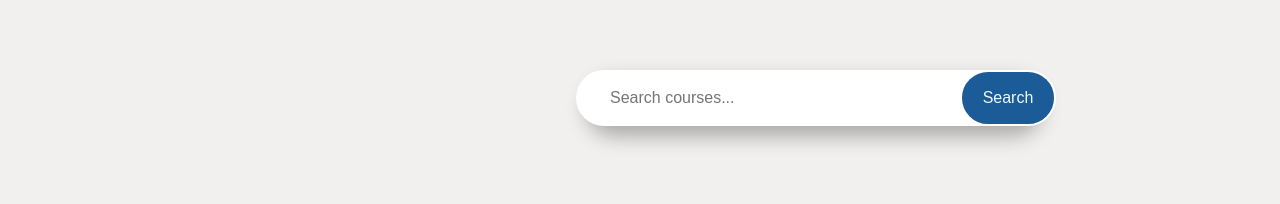
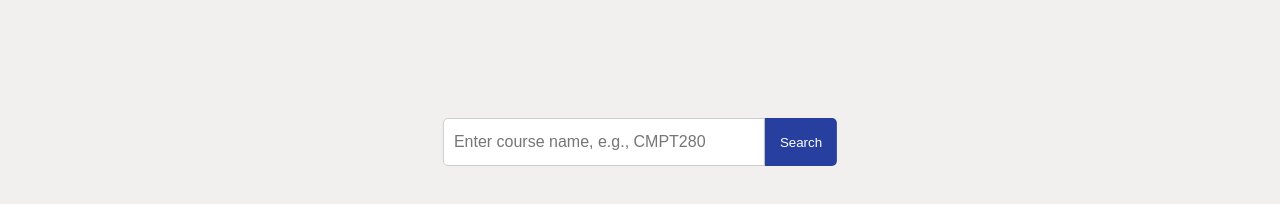
Before and after one commit to spookyoo/PlanMyCourse, a React app in the folder frontend/: page /graph in a window 1280 px wide. Shown: the part 554-758 px from the top of the page. Built offline with nearby package versions, Linux system fonts and the light colour scheme; the HTML template or start-up script is replaced by a standard one.

Commit message:
pulled from main

```diff
--- a/frontend/package.json
+++ b/frontend/package.json
@@ -14,7 +14,8 @@
     "js-cookie": "^3.0.5",
     "react": "^19.1.1",
     "react-dom": "^19.1.1",
-    "react-router-dom": "^7.9.4"
+    "react-router-dom": "^7.9.4",
+    "reactflow": "^11.11.4"
   },
   "devDependencies": {
     "@eslint/js": "^9.36.0",
--- a/frontend/src/app/pages/Graph.css
+++ b/frontend/src/app/pages/Graph.css
@@ -1,35 +1,99 @@
-.search-bar {
-  position: sticky;
-  justify-self: center;
-  align-self: center;
-  padding-left: 22em;
-  padding-top: 37em;
-  width: 30em;
+/* === Graph Page Styles === */
+.graph-container {
+  height: 100vh;
+  width: 100%;
+  display: flex;
+  flex-direction: column;
 }
 
-.search-bar input {
-  padding: 1rem 2em;
-  font-size: 1rem;
-  border: 2px solid #ffffff;
-  border-radius: 50px;
-  outline: none;
-  box-shadow: 10px 10px 20px rgba(0, 0, 0, 0.3);
+.graph-main {
+  flex: 1;
+  position: relative;
 }
 
-.search-bar button {
-    height: 3.5em;
-    width: 6em;
-    margin-left: -15%;
-    font-size: 1rem;
-    border: 2px solid #ffffff;
-    border-radius: 45px;
-    outline: none;
-    background-color: #1a5b98;
-    color: aliceblue;
+
+/* Input field */
+.search-input {
+  width: 300px;
+  padding: 10px;
+  border-radius: 5px 0 0 5px;
+  border: 1px solid #ccc;
+  outline: none;
+  font-size: 16px;
 }
 
-.search-bar button:hover {
-    color: black;
-    background-color: #93c4fd;
-    transition: ease-in 0.2s;
+/* Search button */
+.search-button {
+  background-color: #2740a0;
+  color: white;
+  border: none;
+  padding: 10px 15px;
+  border-radius: 0 5px 5px 0;
+  cursor: pointer;
+  transition: background-color 0.2s ease;
 }
+
+.search-button:hover {
+  background-color: #1f3180;
+}/* === Graph Page Styles === */
+
+.graph-container {
+  height: 100vh;
+  width: 100%;
+  display: flex;
+  flex-direction: column;
+}
+
+.graph-main {
+  flex: 1;
+  position: relative;
+}
+
+/* Navbar (already handled in your component, but can style globally if needed) */
+.graph-navbar {
+  width: 100%;
+  z-index: 20;
+}
+
+/* Search bar container */
+.search-bar-container {
+  position: fixed;       /* fixed at bottom */
+  bottom: 5em;
+  left: 50%;
+  transform: translateX(-50%);
+  display: flex;
+  height: 3em;
+  justify-content: center;
+  z-index: 10;
+  pointer-events: auto;  /* allow clicks inside */
+}
+
+/* ReactFlow canvas (optional safety) */
+.reactflow-wrapper {
+  pointer-events: all;   /* default behavior for ReactFlow */
+}
+
+/* Input field */
+.search-input {
+  width: 300px;
+  padding: 10px;
+  border-radius: 5px 0 0 5px;
+  border: 1px solid #ccc;
+  outline: none;
+  font-size: 16px;
+}
+
+/* Search button */
+.search-button {
+  background-color: #2740a0;
+  color: white;
+  border: none;
+  padding: 10px 15px;
+  border-radius: 0 5px 5px 0;
+  cursor: pointer;
+  transition: background-color 0.2s ease;
+}
+
+.search-button:hover {
+  background-color: #1f3180;
+}
--- a/frontend/src/app/pages/Graph.jsx
+++ b/frontend/src/app/pages/Graph.jsx
@@ -1,19 +1,111 @@
-import React from "react";
-import Navbar from "../../components/Navbar/Navbar"
-import './Graph.css'
+import React, { useState } from "react";
+import ReactFlow, { MiniMap, Controls, Background } from "reactflow";
+import "reactflow/dist/style.css";
+import Navbar from "../../components/Navbar/Navbar";
+import "./Graph.css";
 
-function Graph() {
-    return (
-        <>
-        <Navbar />
-        <div className="search-bar">
-            <input type="text" placeholder="Search courses..." />
-            <button className="search-button">
-                <p>Search</p>
-            </button>
+const Graph = () => {
+  const coursesData = [
+    { title: "Introduction to Programming", class_name: "CMPT214", desc: "Learn the basics of programming with Python.", course_prereq: [] },
+    { title: "Data Structures", class_name: "CMPT280", desc: "Covers linked lists, trees, and algorithms.", course_prereq: ["CMPT100"] },
+    { title: "Algorithms", class_name: "CMPT360", desc: "Advanced study of algorithms and problem-solving techniques.", course_prereq: ["CMPT280"] },
+    { title: "Software Engineering", class_name: "CMPT370", desc: "Software development methodologies and teamwork.", course_prereq: ["CMPT280"] },
+  ];
+
+  const [nodes, setNodes] = useState([]);
+  const [edges, setEdges] = useState([]);
+  const [query, setQuery] = useState("");
+
+  const getCourseLevel = (className) => {
+    const match = className.match(/\d+/);
+    return match ? parseInt(match[0].slice(0, 1)) : 1;
+  };
+
+  const buildGraph = (course, nodesAcc, edgesAcc, visited = new Set(), horizontalIndex = 0) => {
+    if (!course || visited.has(course.class_name)) return;
+
+    visited.add(course.class_name);
+    const level = getCourseLevel(course.class_name);
+    const yPos = 400 - level * 100;
+
+    nodesAcc.push({
+      id: course.class_name,
+      data: { label: course.class_name },
+      position: { x: 200 + horizontalIndex * 150, y: yPos },
+    });
+
+    if (course.course_prereq && course.course_prereq.length > 0) {
+      course.course_prereq.forEach((prereqName, i) => {
+        const prereqCourse = coursesData.find((c) => c.class_name === prereqName);
+        if (prereqCourse) {
+          edgesAcc.push({
+            id: `${prereqCourse.class_name}-${course.class_name}`,
+            source: prereqCourse.class_name,
+            target: course.class_name,
+            animated: true,
+            style: { stroke: '#2740a0' },
+            markerEnd: {
+            type: 'arrowclosed',
+            color: '#000000ff',
+  },
+});
+          buildGraph(prereqCourse, nodesAcc, edgesAcc, visited, horizontalIndex + i);
+        }
+      });
+    }
+  };
+
+  const handleSearch = () => {
+    const lowerQuery = query.toLowerCase().trim();
+    if (!lowerQuery) return;
+
+    const course = coursesData.find(
+      (c) =>
+        c.class_name.toLowerCase() === lowerQuery ||
+        c.title.toLowerCase().includes(lowerQuery)
+    );
+
+    if (!course) {
+      alert("Course not found!");
+      return;
+    }
+
+    const newNodes = [];
+    const newEdges = [];
+    buildGraph(course, newNodes, newEdges);
+
+    setNodes(newNodes);
+    setEdges(newEdges);
+    setQuery("");
+  };
+
+  return (
+    <div className="graph-container">
+      <Navbar className="graph-navbar" />
+
+      <div className="graph-main">
+        {/* Search Bar */}
+        <div className="search-bar-container">
+          <input type="text"
+            value={query}
+            onChange={(e) => setQuery(e.target.value)}
+            placeholder="Enter course name, e.g., CMPT280"
+            className="search-input"
+          />
+          <button onClick={handleSearch} className="search-button">
+            Search
+          </button>
         </div>
-        </>
-    )
-}
 
-export default Graph
+        {/* Graph Display */}
+        <ReactFlow nodes={nodes} edges={edges} fitView>
+          <MiniMap />
+          <Controls />
+          <Background />
+        </ReactFlow>
+      </div>
+    </div>
+  );
+};
+
+export default Graph;
```
Also changed, not shown: 2 other files (tests, documents, lock files or other folders).
